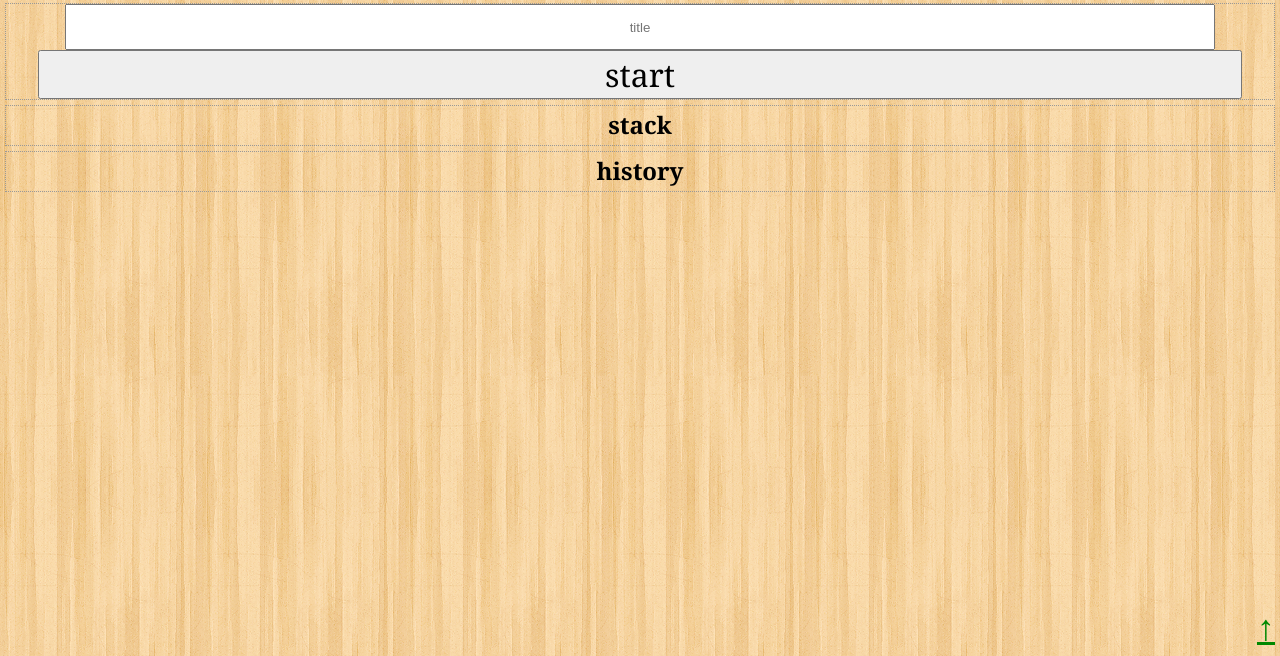
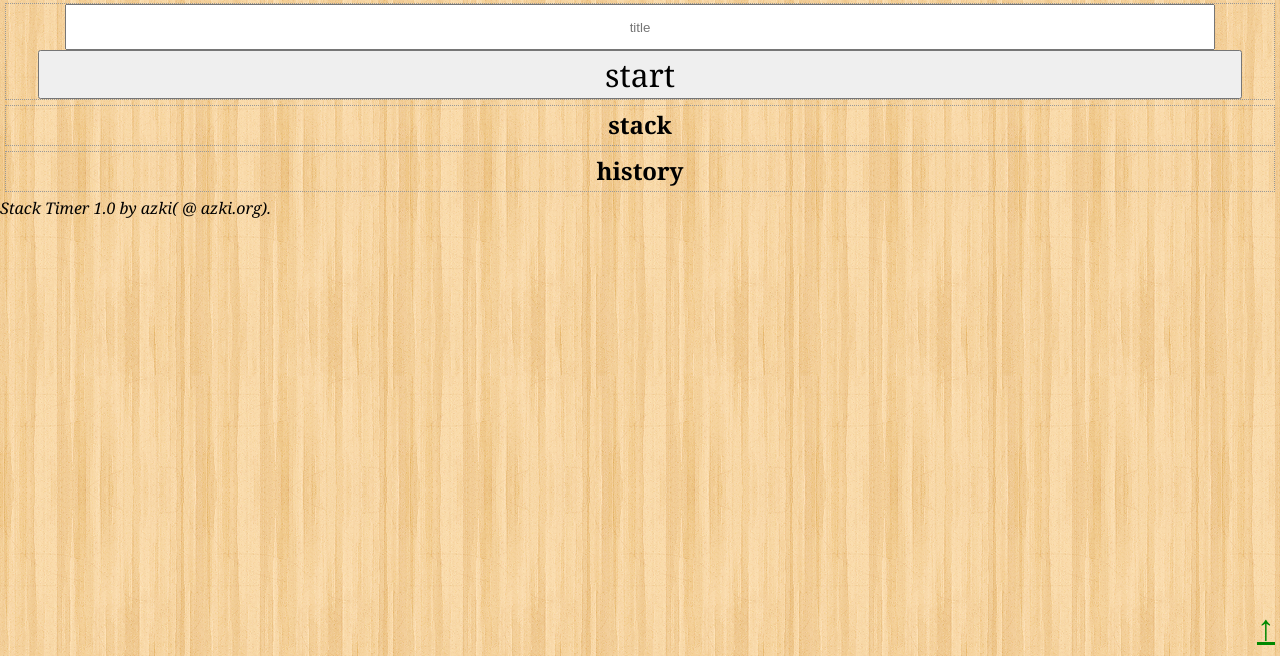
Before and after one commit to azki/StackTimeScheduler, a plain HTML site: page index.html in a window 1280 px wide. Shown: the part 144-800 px from the top of the page. Drawn offline with Linux system fonts and the light colour scheme.

Commit message:
cpoyright.

```diff
--- a/index.html
+++ b/index.html
@@ -54,7 +54,7 @@ ul {margin:4px 0; padding-left:32px; text-align:left;}
 				<li id="headOfListForHistory"></li>
 			</ul>
 		</div>
-		<p><br/></p>
+		<address>Stack Timer 1.0 by azki( @ azki.org).</address>
 		<a id="scrollTopBtn" href="#">↑</a>
 		<!-- 귀찮아.. 최근 100개만 있으면 댔지.. 머.
 		<div id="morePanel" class="panel">
```
